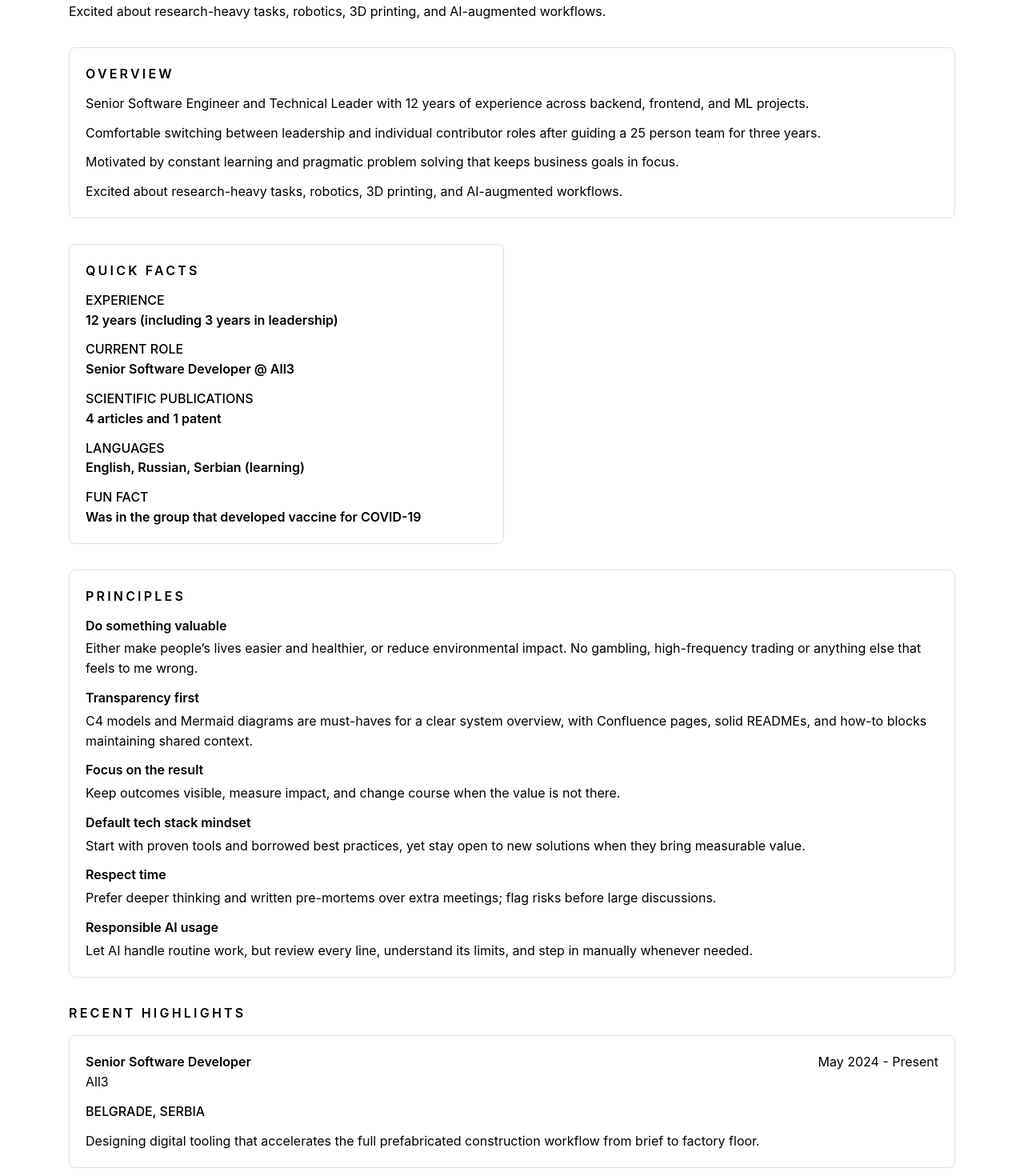
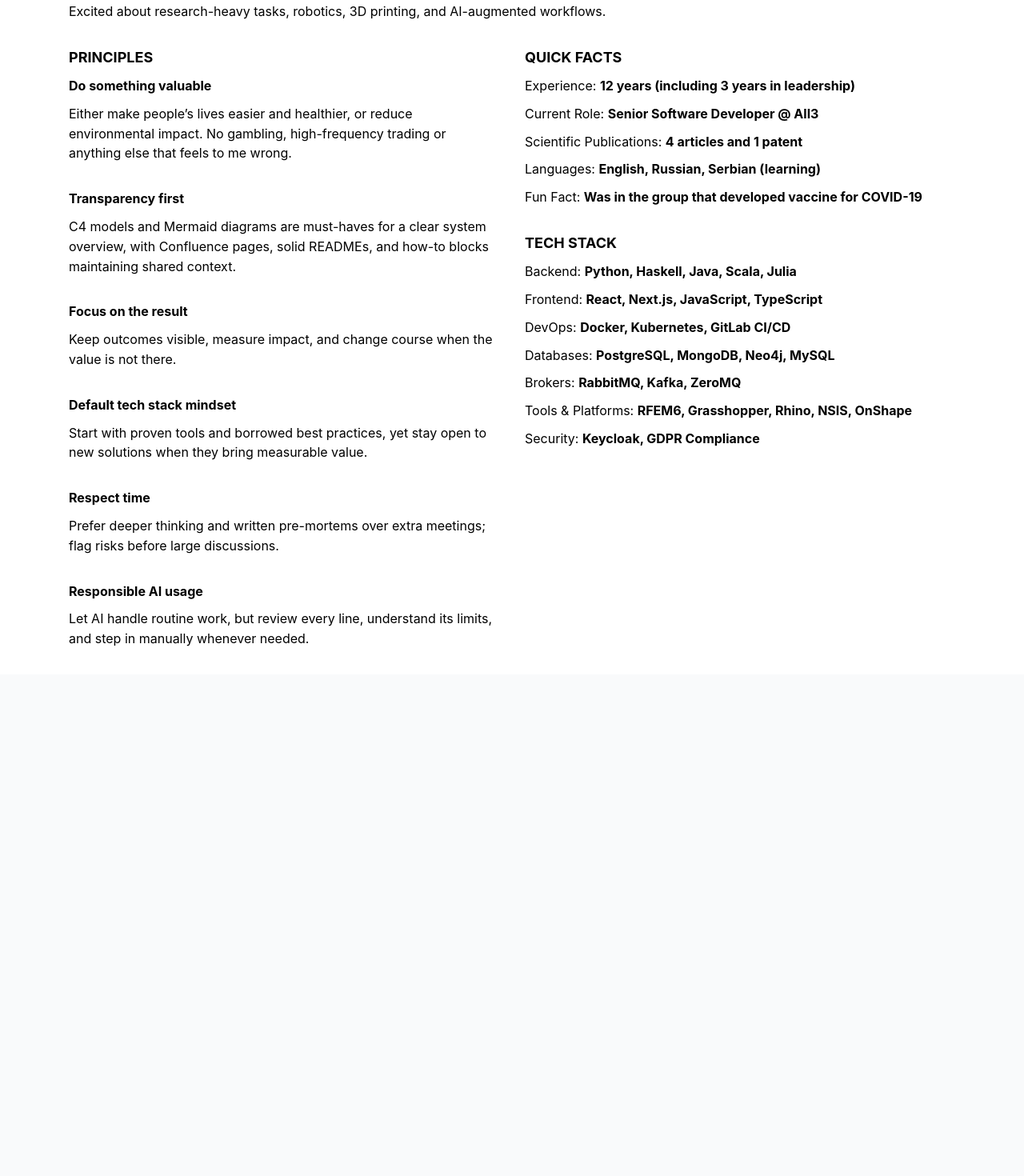
Before and after one commit to ozzzzz/ozzzzz.github.io, a React (Vite) app: page /about in a window 1280 px wide. Shown: the part 460-1930 px from the top of the page at 80% size. After the commit the page ends 1303 px from the top, so only its background shows below. Built offline with nearby package versions, Linux system fonts and the light colour scheme.

Commit message:
brief updated

```diff
--- a/src/components/AboutBrief.tsx
+++ b/src/components/AboutBrief.tsx
@@ -1,4 +1,4 @@
-import { Card, Group, SimpleGrid, Stack, Text } from '@mantine/core'
+import { SimpleGrid, Stack, Text } from '@mantine/core'
 import profileData, { ProfileData } from '../utils/profileData'
 import Paragraph from './Paragraph'
 
@@ -7,114 +7,44 @@
 }
 
 const AboutBrief = ({ data = profileData }: AboutBriefProps) => {
-  const { overview, quickFacts, contacts, experiences, principles } = data
-  const highlightedExperiences = experiences.slice(0, 3)
+  const { overview, quickFacts, principles, techStack } = data
 
   return (<>
-    <Paragraph title='Overview'>
+    <Paragraph title='OVERVIEW'>
       {overview.map((item) => (
         <Text key={item}>
           {item}
         </Text>
       ))}
     </Paragraph>
-    <Stack gap="xl">
-      <Card withBorder p="lg" radius="md">
-        <Stack gap="sm">
-          <Text tt="uppercase" fw={600} style={{ letterSpacing: '0.2em' }}>
-            Overview
-          </Text>
-          <Stack gap="sm">
-            {overview.map((item) => (
-              <Text key={item}>
-                {item}
-              </Text>
-            ))}
-          </Stack>
-        </Stack>
-      </Card>
-
-      <SimpleGrid cols={{ base: 1, sm: 2 }} spacing="lg">
-        <Card withBorder p="lg" radius="md">
-          <Stack gap="sm">
-            <Text tt="uppercase" fw={600} style={{ letterSpacing: '0.2em' }}>
-              Quick Facts
-            </Text>
-            <Stack gap="sm">
-              {quickFacts.map((fact) => (
-                <Stack key={fact.label} gap={0}>
-                  <Text tt="uppercase" fw={500}>
-                    {fact.label}
-                  </Text>
-                  <Text fw={600}>{fact.value}</Text>
-                </Stack>
-              ))}
+    <SimpleGrid cols={{ base: 1, sm: 2 }} spacing={'xl'}>
+      <Paragraph title='PRINCIPLES' >
+        <Stack gap={"xl"}>
+          {principles.map((principle) => (
+            <Stack key={principle.title} gap={'xs'}>
+              <b>{principle.title}</b>
+              {principle.description}
             </Stack>
-          </Stack>
-        </Card>
-
-        {/* <Card withBorder p="lg" radius="md">
-          <Stack gap="sm">
-            <Text tt="uppercase" fw={600} style={{ letterSpacing: '0.2em' }}>
-              Reach Out
-            </Text>
-            <Stack gap="xs">
-              {contacts.map((contact) => (
-                <Text key={contact.href}>
-                  <Text component="span" fw={600}>
-                    {contact.label}
-                  </Text>{' '}
-                  · {contact.value}
-                </Text>
-              ))}
-            </Stack>
-          </Stack>
-        </Card> */}
-      </SimpleGrid>
-
-      <Card withBorder p="lg" radius="md">
-        <Stack gap="sm">
-          <Text tt="uppercase" fw={600} style={{ letterSpacing: '0.2em' }}>
-            Principles
-          </Text>
-          <Stack gap="sm">
-            {principles.map((principle) => (
-              <Stack key={principle.title} gap={4}>
-                <Text fw={600}>{principle.title}</Text>
-                <Text>{principle.description}</Text>
-              </Stack>
-            ))}
-          </Stack>
-        </Stack>
-      </Card>
-
-
-
-      <Stack gap="md">
-        <Text tt="uppercase" fw={600} style={{ letterSpacing: '0.2em' }}>
-          Recent Highlights
-        </Text>
-        <Stack gap="lg">
-          {highlightedExperiences.map((experience) => (
-            <Card key={`${experience.company}-${experience.period}`} withBorder p="lg" radius="md">
-              <Stack gap="sm">
-                <Group justify="space-between" align="flex-start">
-                  <Stack gap={0}>
-                    <Text fw={600}>{experience.role}</Text>
-                    <Text>{experience.company}</Text>
-                  </Stack>
-                  <Text>{experience.period}</Text>
-                </Group>
-                <Text tt="uppercase" fw={500}>
-                  {experience.location}
-                </Text>
-                <Text>{experience.summary}</Text>
-              </Stack>
-            </Card>
           ))}
         </Stack>
+      </Paragraph>
+      <Stack gap="xl">
+        <Paragraph title='QUICK FACTS'>
+          {quickFacts.map((fact) => (
+            <Text key={fact.label}>
+              {fact.label}: <b>{fact.value}</b>
+            </Text>
+          ))}
+        </Paragraph>
+        <Paragraph title='TECH STACK'>
+          {techStack.map((stack) => (
+            <Text key={stack.name}>
+              {stack.name}: <b>{stack.technologies.join(', ')}</b>
+            </Text>
+          ))}
+        </Paragraph>
       </Stack>
-    </Stack>
+    </SimpleGrid >
   </>
   )
 }
--- a/src/utils/profileData.ts
+++ b/src/utils/profileData.ts
@@ -60,6 +60,11 @@
   url?: string;
 }
 
+export interface TechStackItem {
+  name: string;
+  technologies: string[];
+}
+
 export interface ProfileData {
   name: string;
   headline: string;
@@ -76,6 +81,7 @@
   articles: ArticleItem[];
   principles: PrincipleItem[];
   patents: PatentItem[];
+  techStack: TechStackItem[];
   interests: string[];
 }
 
@@ -340,7 +346,16 @@
       url: 'https://patents.google.com/patent/WO2023287324A1'
     }
   ],
-  interests: ['Research tasks', 'Robotics', '3D printing', 'AI-assisted engineering']
+  interests: ['Research tasks', 'Robotics', '3D printing', 'AI-assisted engineering'],
+  techStack: [
+    { name: 'Backend', technologies: ['Python', 'Haskell', 'Java', 'Scala', 'Julia'] },
+    { name: 'Frontend', technologies: ['React', 'Next.js', 'JavaScript', 'TypeScript'] },
+    { name: 'DevOps', technologies: ['Docker', 'Kubernetes', 'GitLab CI/CD'] },
+    { name: 'Databases', technologies: ['PostgreSQL', 'MongoDB', 'Neo4j', 'MySQL'] },
+    { name: 'Brokers', technologies: ['RabbitMQ', 'Kafka', 'ZeroMQ'] },
+    { name: 'Tools & Platforms', technologies: ['RFEM6', 'Grasshopper', 'Rhino', 'NSIS', 'OnShape'] },
+    { name: "Security", technologies: ['Keycloak', 'GDPR Compliance'] },
+  ]
 }
 
 export default profileData
```
